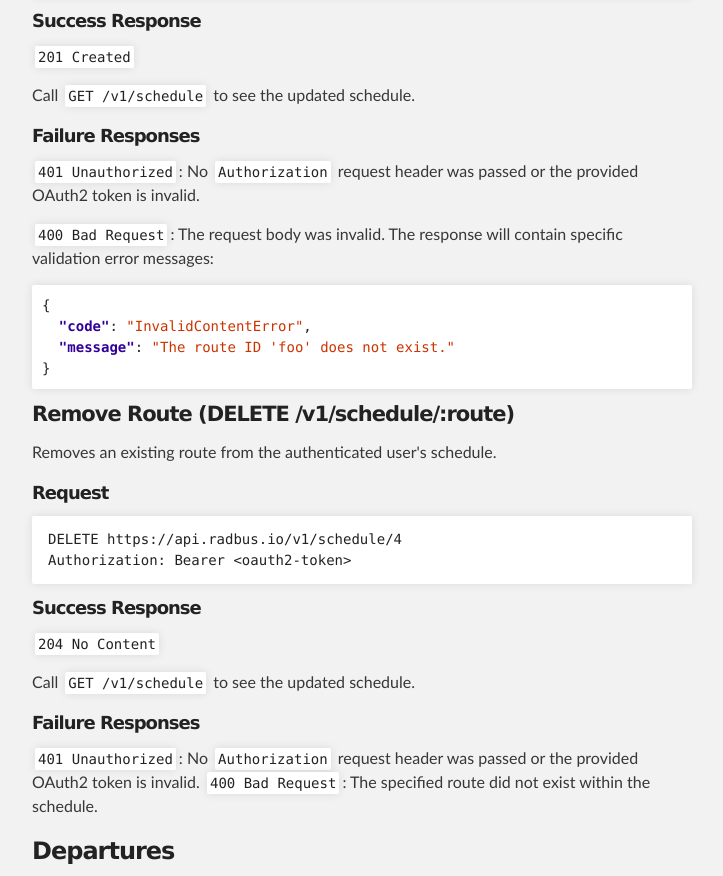
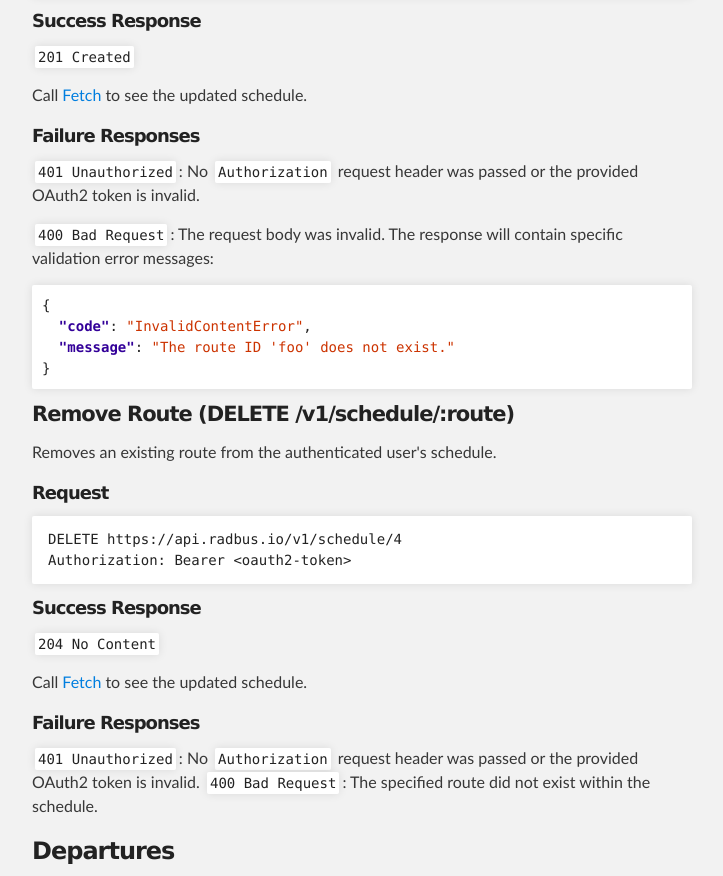
Before and after one commit to RadBus/api, a plain HTML site: page index.html in a window 1280 px wide. Shown: the part 4248-5124 px from the top of the page, without its empty margins (288-1011 px from the left). Drawn offline with Linux system fonts and the light colour scheme.

```diff
--- a/index.html
+++ b/index.html
@@ -248,7 +248,7 @@
 
 <p><code>201 Created</code></p>
 
-<p>Call <code>GET /v1/schedule</code> to see the updated schedule.</p>
+<p>Call <a href="#fetch-get-v1schedule">Fetch</a> to see the updated schedule.</p>
 
 <h5>
 <a name="failure-responses-1" class="anchor" href="#failure-responses-1"><span class="octicon octicon-link"></span></a>Failure Responses</h5>
@@ -280,7 +280,7 @@
 
 <p><code>204 No Content</code></p>
 
-<p>Call <code>GET /v1/schedule</code> to see the updated schedule.</p>
+<p>Call <a href="#fetch-get-v1schedule">Fetch</a> to see the updated schedule.</p>
 
 <h5>
 <a name="failure-responses-2" class="anchor" href="#failure-responses-2"><span class="octicon octicon-link"></span></a>Failure Responses</h5>
```
Also changed, not shown: params.json (+1 -1 lines).
